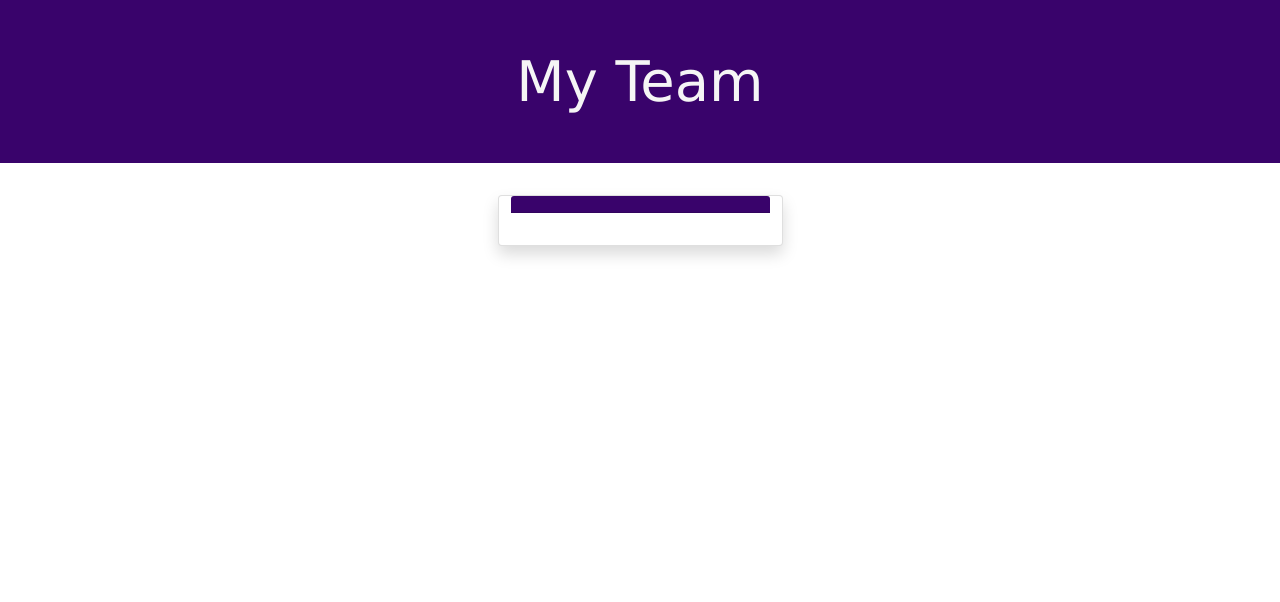
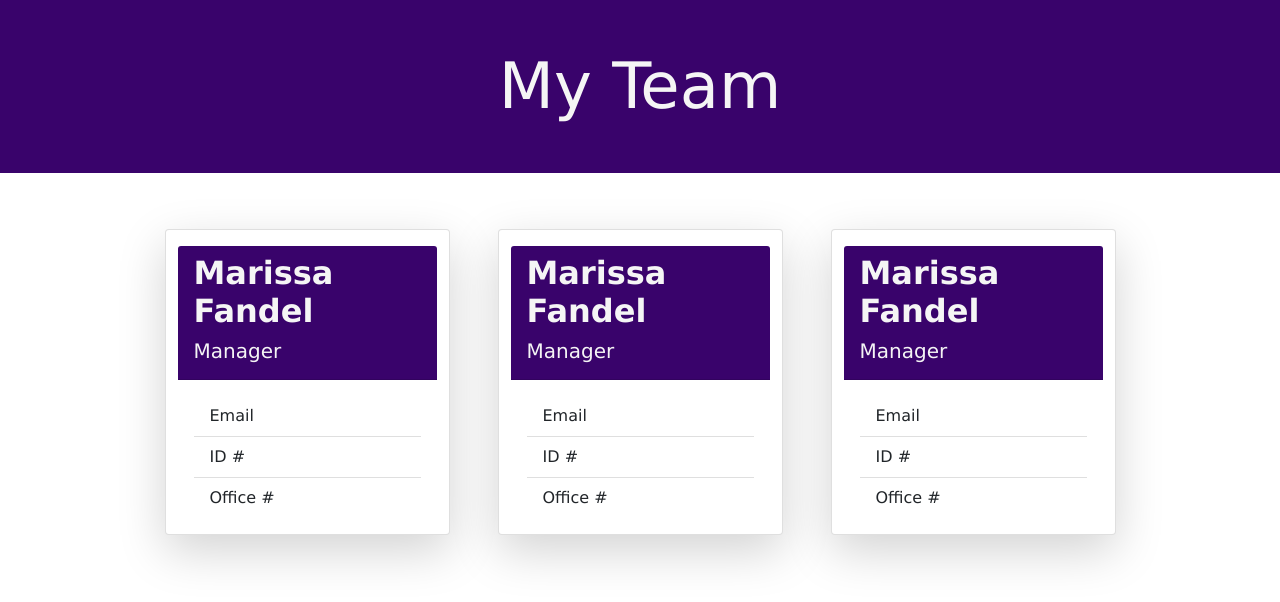
Before and after one commit to mfandel118/Team-Profile-Generator, a website: page index.html in a window 1280 px wide. Drawn offline with nearby package versions, Linux system fonts and the light colour scheme.

Commit message:
created card layout in html

```diff
--- a/assets/css/style.css
+++ b/assets/css/style.css
@@ -11,3 +11,7 @@ header {
   background-color: rgb(57, 3, 107);
   color: whitesmoke;
 }
+
+.card-header h2 {
+  font-weight: bold;
+}
--- a/index.html
+++ b/index.html
@@ -17,15 +17,50 @@
   </head>
   <body>
     <header>
-      <h1 class="py-3 py-md-5 display-4 d-flex justify-content-center">
+      <h1 class="py-3 py-md-5 display-3 d-flex justify-content-center">
         My Team
       </h1>
     </header>
     <main class="container">
       <div class="row d-flex justify-content-center">
-        <div class="card shadow col-8 col-sm-5 col-md-4 col-xl-3 m-4">
-          <div class="card-header"></div>
-          <div class="card-body"></div>
+        <div class="card shadow-lg col-8 col-md-5 col-xl-3 mt-5 mx-4">
+          <div class="card-header mt-3">
+            <h2>Marissa Fandel</h2>
+            <h5>Manager</h5>
+          </div>
+          <div class="card-body">
+            <ul class="list-group list-group-flush">
+              <li class="list-group-item">Email</li>
+              <li class="list-group-item">ID #</li>
+              <li class="list-group-item">Office #</li>
+            </ul>
+          </div>
+        </div>
+        <div class="card shadow-lg col-8 col-md-5 col-xl-3 mt-5 mx-4">
+          <div class="card-header mt-3">
+            <h2>Marissa Fandel</h2>
+            <h5>Manager</h5>
+          </div>
+          <div class="card-body">
+            <ul class="list-group list-group-flush">
+              <li class="list-group-item">Email</li>
+              <li class="list-group-item">ID #</li>
+              <li class="list-group-item">Office #</li>
+            </ul>
+          </div>
+        </div>
+        <div class="card shadow-lg col-8 col-md-5 col-xl-3 mt-5 mx-4">
+          <div class="card-header mt-3">
+            <h2>Marissa Fandel</h2>
+            <h5>Manager</h5>
+          </div>
+          <div class="card-body">
+            <ul class="list-group list-group-flush">
+              <li class="list-group-item">Email</li>
+              <li class="list-group-item">ID #</li>
+              <li class="list-group-item">Office #</li>
+            </ul>
+          </div>
         </div>
       </div>
     </main>
```
